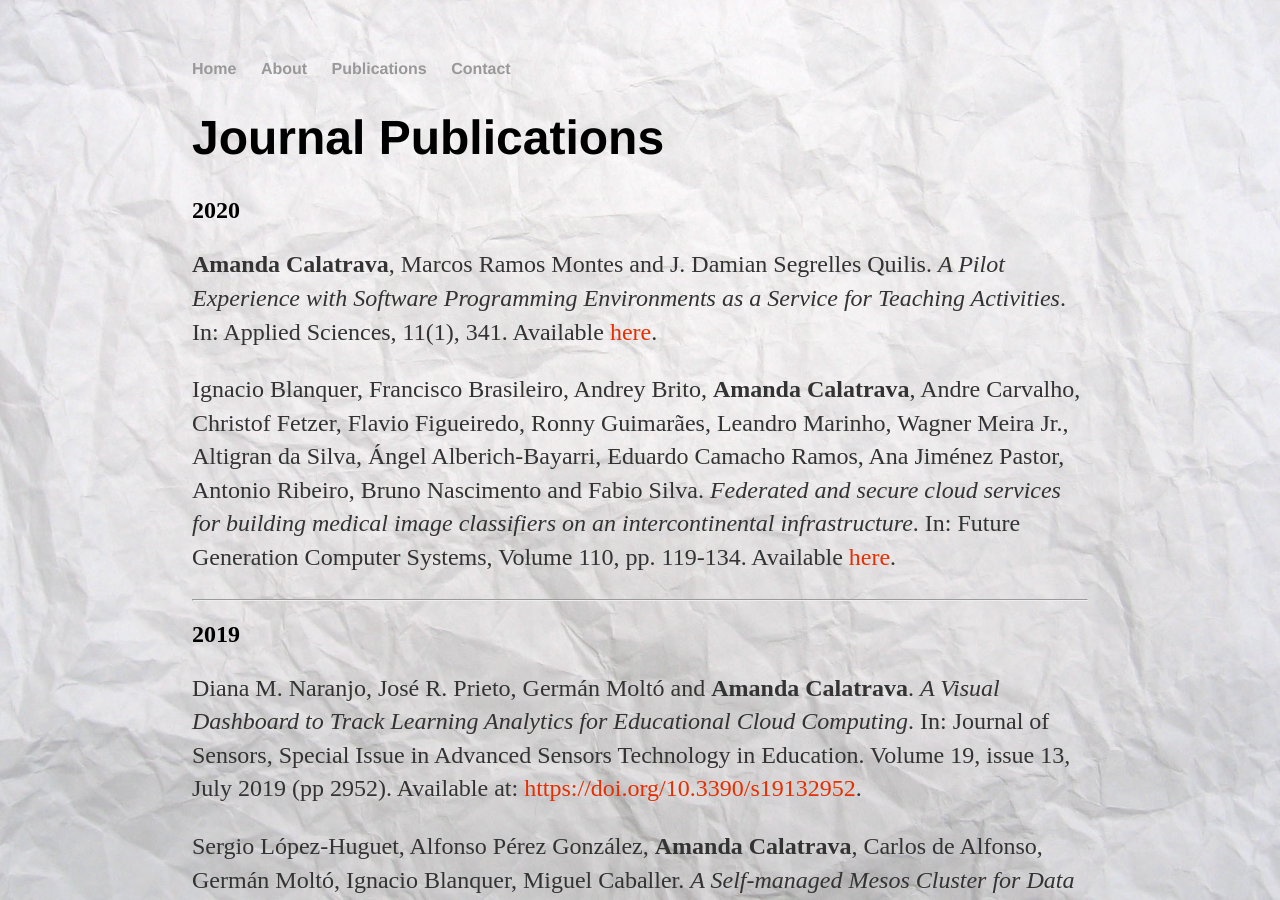
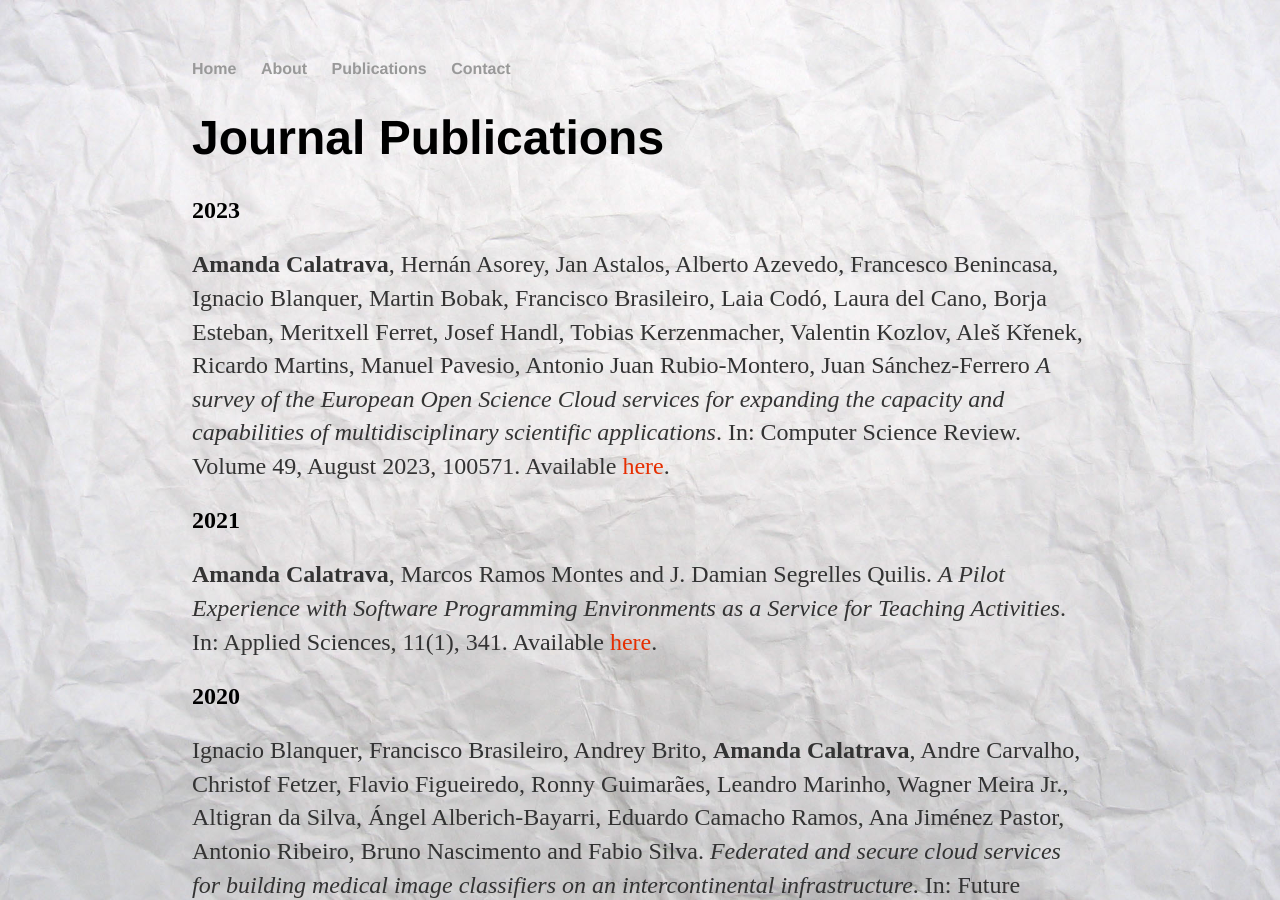
Before and after one commit to amcaar/amcaar.github.io, a Jekyll site: the page built from cv/index.html, in a window 1280 px wide and 900 px high. Built offline with Jekyll 4.4.1, drawn with Linux system fonts in a browser that asks for light colours; some of the changed text lies outside the part shown.

Commit message:
Update index.html

```diff
--- a/cv/index.html
+++ b/cv/index.html
@@ -6,13 +6,19 @@ title: Publications of Amanda Calatrava
 	<div class="publications">
 		<!--<a href="#" class="download" title="Download CV as PDF">Download CV</a>-->
 		<h1>Journal Publications</h1>
+		<h2>2023</h2>
+		<p><strong>Amanda Calatrava</strong>, Hernán Asorey, Jan Astalos, Alberto Azevedo, Francesco Benincasa, Ignacio Blanquer, Martin Bobak, Francisco Brasileiro, Laia Codó, Laura del Cano, Borja Esteban, Meritxell Ferret, Josef Handl, Tobias Kerzenmacher, Valentin Kozlov, Aleš Křenek, Ricardo Martins, Manuel Pavesio, Antonio Juan Rubio-Montero, Juan Sánchez-Ferrero
+			<em>A survey of the European Open Science Cloud services for expanding the capacity and capabilities of multidisciplinary scientific applications</em>.
+			In: Computer Science Review. Volume 49, August 2023, 100571. Available
+			<a class="link" href="https://doi.org/10.1016/j.cosrev.2023.100571">here</a>.</p>
 
-		<h2>2020</h2>
+		<h2>2021</h2>
 		<p><strong>Amanda Calatrava</strong>, Marcos Ramos Montes and J. Damian Segrelles Quilis.
 			<em>A Pilot Experience with Software Programming Environments as a Service for Teaching Activities</em>.
 			In: Applied Sciences, 11(1), 341. Available
 			<a class="link" href="https://www.mdpi.com/2076-3417/11/1/341">here</a>.</p>
 
+		<h2>2020</h2>
 		<p>Ignacio Blanquer, Francisco Brasileiro, Andrey Brito, <strong>Amanda Calatrava</strong>, Andre Carvalho, Christof Fetzer, Flavio Figueiredo, Ronny Guimarães, Leandro Marinho, Wagner Meira Jr., Altigran da Silva, Ángel Alberich-Bayarri, Eduardo Camacho Ramos, Ana Jiménez Pastor, Antonio Ribeiro, Bruno Nascimento and Fabio Silva.
 			<em>Federated and secure cloud services for building medical image classifiers on an intercontinental infrastructure</em>.
 			In: Future Generation Computer Systems, Volume 110, pp. 119-134. Available
@@ -108,6 +114,11 @@ title: Publications of Amanda Calatrava
 			Available at: <a class="link" href="http://ieeexplore.ieee.org/document/6133182/">https://ieeexplore.ieee.org</a>.</p>
 
 		<h1>Posters and Demos</h1>
+		<h2>2021</h2>
+		<p> <strong>Amanda Calatrava</strong> and Miguel Caballer.
+			<em>Deploying virtual elastic clusters on the EGI Cloud Compute</em>.
+			In <a class="link" href="https://indico.egi.eu/event/5464/">EGI Conference 2021 - Beyond the Horizon</a>, 18-22 October 2021.
+			Available at: <a class="link" href="https://indico.egi.eu/event/5464/contributions/15797/">https://indico.egi.eu/</a>.</p>
 		<h2>2020</h2>
 		<p> <strong>Amanda Calatrava</strong>, Ignacio Blanquer, Francisco Brasileiro and Thiago Emmanuel Pereira.
 			<em>SAPS: Estimating the Evolution of Forest Masses and Crops using Cloud Resources</em>.
@@ -161,6 +172,11 @@ title: Publications of Amanda Calatrava
 
 		<h1>Projects I participate(d)</h1>
 		<h2>International</h2>
+		<p> <strong>AI4EOSC </strong>: Artificial Intelligence (AI), Machine Learning (ML) and Deep Learning (DL) models and applications for the European Open Science Cloud (EOSC).
+			Colaboration duration: 01/09/22 - now. Funded by the European Commision.
+			<em>I.P.: Álvaro López</em>.
+		        More details <a class="link" href="https://ai4eosc.eu/">here.</a></p>
+
 		<p> <strong>EOSC Synergy </strong>: Extending EOSC coordination at the National level.
 			Colaboration duration: 01/09/19 - 28/02/22. Funded by the European Commision.
 			<em>I.P.: Isabel Campos</em>.
```
